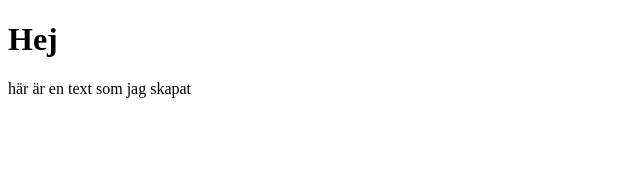
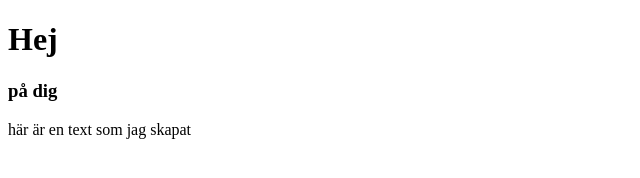
Before and after one commit to fridaew/inl-mning-test, a plain HTML site: page index.html in a window 1280 px wide. Shown: the whole page, without its empty margins (0-640 px from the left). Drawn offline with Linux system fonts and the light colour scheme.

Commit message:
lite mer ändringar

```diff
--- a/index.html
+++ b/index.html
@@ -8,6 +8,8 @@
 </head>
 <body>
     <h1>Hej</h1>
+    <h3>på dig</h3>
     <p>här är en text som jag skapat</p>
+
 </body>
 </html>
--- a/script.js
+++ b/script.js
@@ -0,0 +1 @@
+console.log('hejsan');
```
